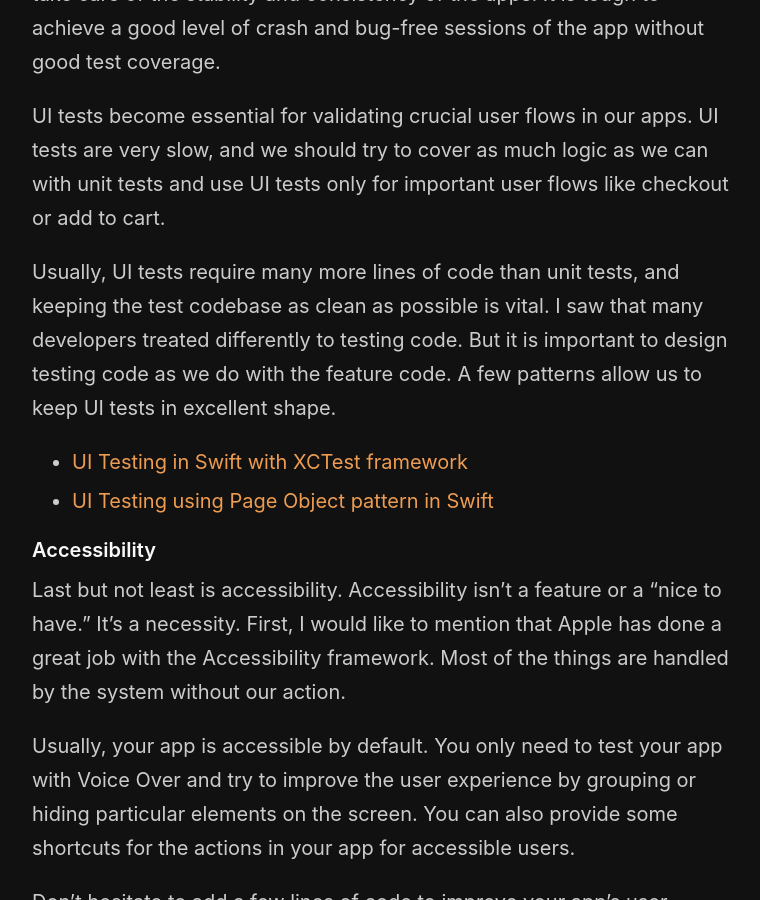
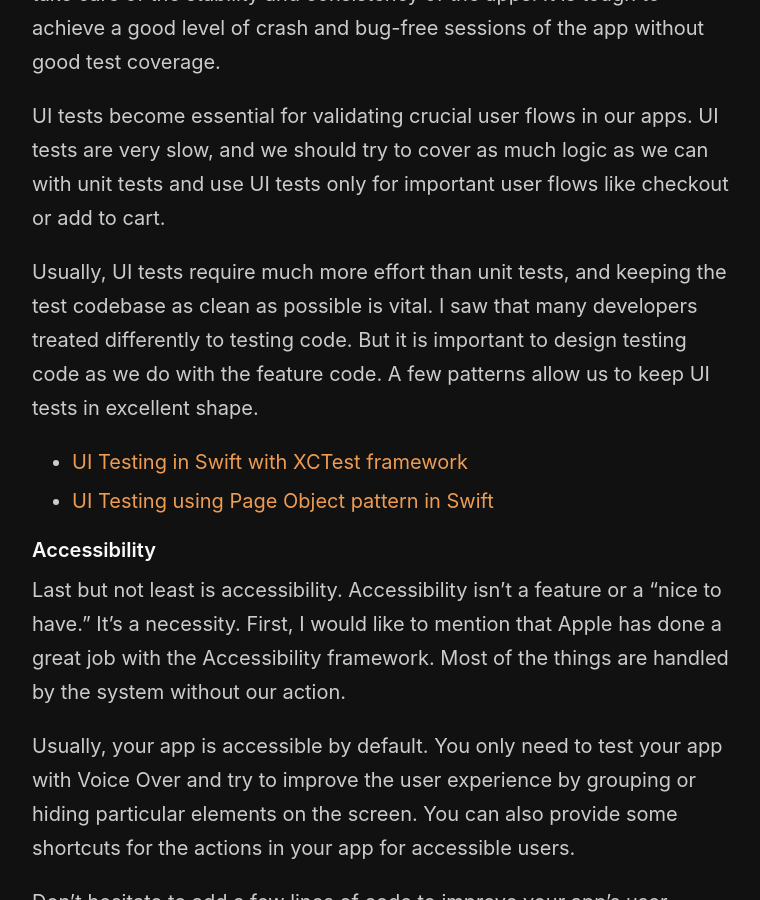
Before and after one commit to mecid/mecid.github.io, a Jekyll site: the page built from _posts/2022-12-27-ios-development-trends-in-review.md, in a window 1280 px wide and 900 px high, scrolled down 2205 px. Shown: the whole window, without its empty margins (258-1018 px from the left). Built offline with Jekyll 4.4.1, drawn with Linux system fonts in a browser that asks for light colours.

Commit message:
ios dev trends post testing section fixed

```diff
--- a/_posts/2022-12-27-ios-development-trends-in-review.md
+++ b/_posts/2022-12-27-ios-development-trends-in-review.md
@@ -43,7 +43,7 @@ As I said before, apps have become the primary source of income for many types o
 
 UI tests become essential for validating crucial user flows in our apps. UI tests are very slow, and we should try to cover as much logic as we can with unit tests and use UI tests only for important user flows like checkout or add to cart.
 
-Usually, UI tests require many more lines of code than unit tests, and keeping the test codebase as clean as possible is vital. I saw that many developers treated differently to testing code. But it is important to design testing code as we do with the feature code. A few patterns allow us to keep UI tests in excellent shape.
+Usually, UI tests require much more effort than unit tests, and keeping the test codebase as clean as possible is vital. I saw that many developers treated differently to testing code. But it is important to design testing code as we do with the feature code. A few patterns allow us to keep UI tests in excellent shape.
 
 * [UI Testing in Swift with XCTest framework](/2021/03/18/ui-testing-in-swift-with-xctest-framework/)
 * [UI Testing using Page Object pattern in Swift](/2021/03/24/ui-testing-using-page-object-pattern-in-swift/)
```
